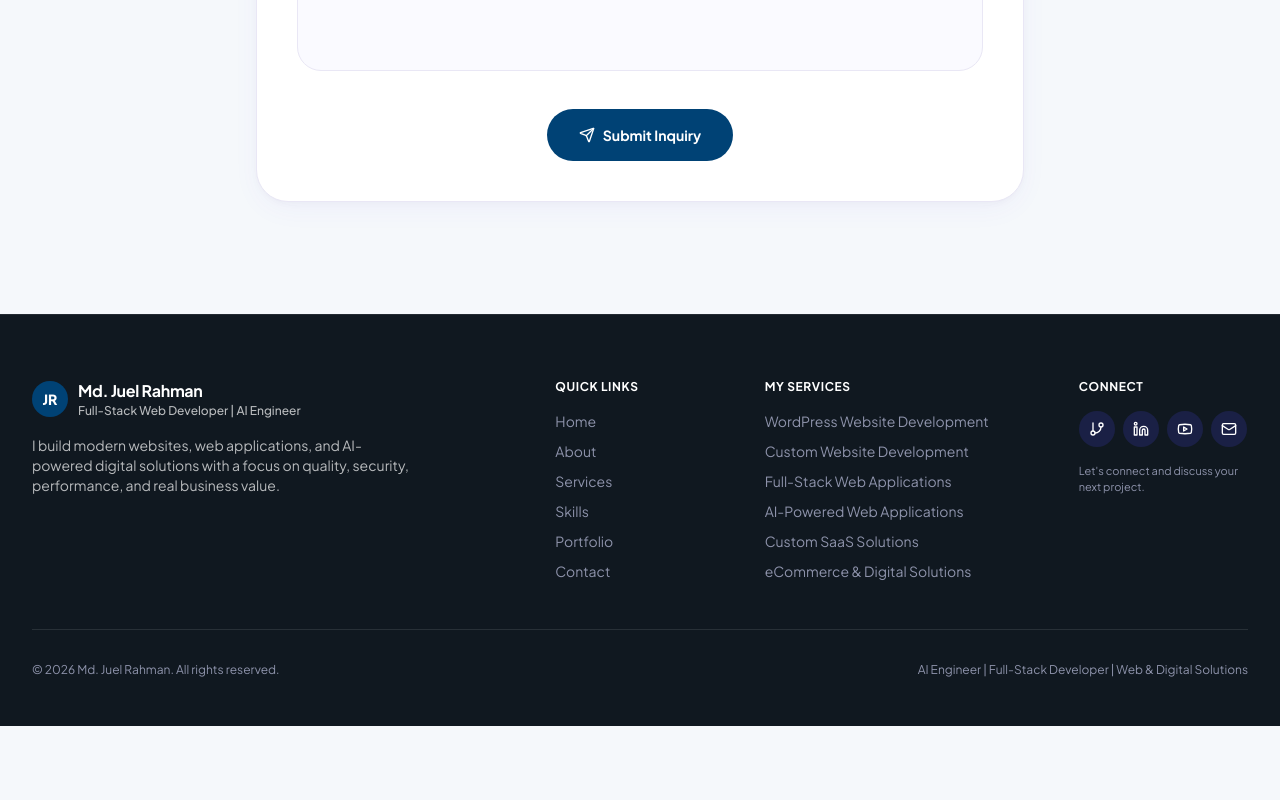
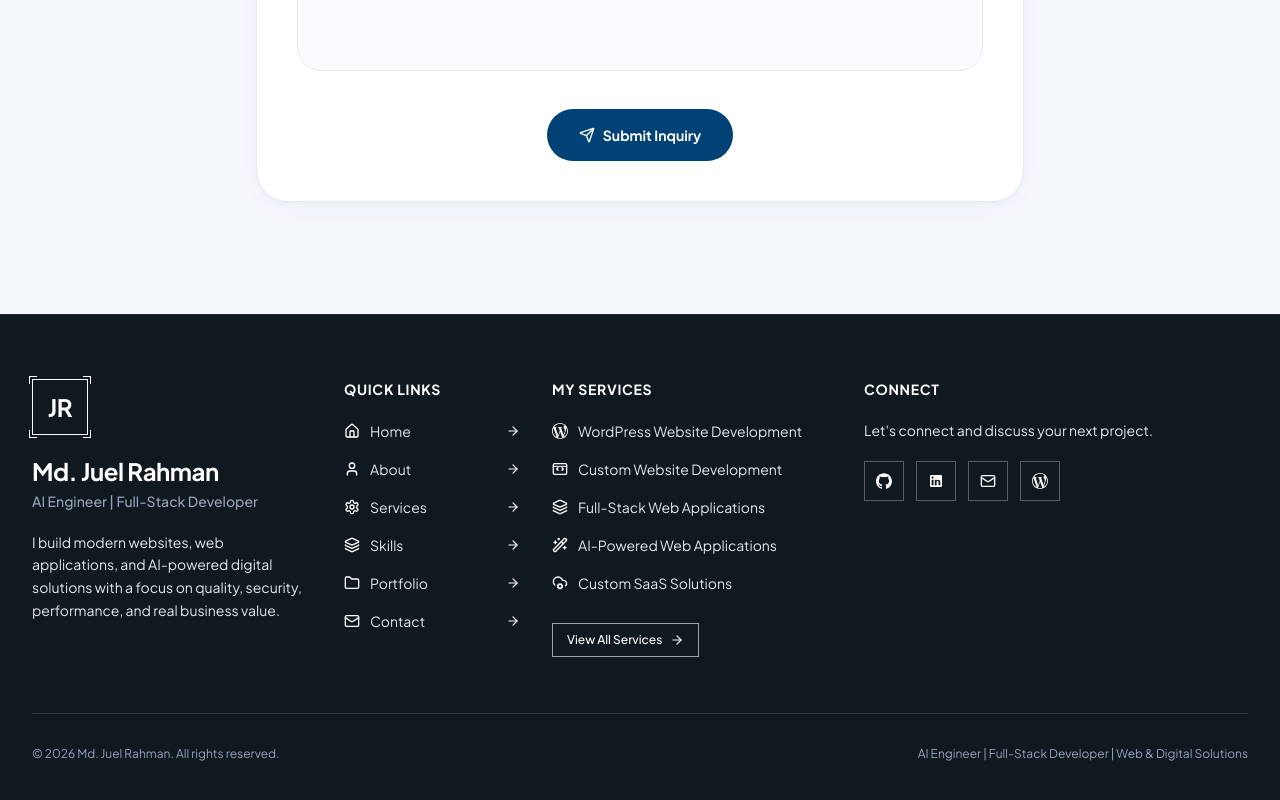
Before and after one commit to juelrahmanbd/juelrahman-personal-portfolio, a Next.js app: page / in a window 1280 px wide. Shown: the part 8392-9192 px from the top of the page. Before the commit the page ends 9118 px from the top, so only its background shows below. Built offline with nearby package versions, Linux system fonts and the light colour scheme.

Commit message:
feat(footer): implement Executive Tech Authority Footer matching reference a1cc7710.jpeg

```diff
--- a/src/components/layout/Footer.tsx
+++ b/src/components/layout/Footer.tsx
@@ -1,139 +1,260 @@
 "use client";
 
 import React from "react";
-import { siteConfig, navLinks } from "@/data/portfolioData";
-import { GitBranch, Linkedin, Youtube, Mail } from "lucide-react";
+import { siteConfig } from "@/data/portfolioData";
+import {
+  Home,
+  User,
+  Settings,
+  Layers,
+  Folder,
+  Mail,
+  ArrowRight,
+  Wand2,
+  CloudCog,
+} from "lucide-react";
+
+// Official WordPress SVG in pure white
+function WordPressIcon({ className = "w-4 h-4" }: { className?: string }) {
+  return (
+    <svg
+      viewBox="0 0 24 24"
+      className={className}
+      fill="currentColor"
+      aria-hidden="true"
+    >
+      <path d="M21.469 6.825c.84 1.537 1.318 3.3 1.318 5.175 0 3.979-2.156 7.456-5.363 9.325l3.295-9.527c.615-1.54.82-2.771.82-3.864 0-.405-.026-.78-.07-1.11m-7.981.105c.647-.03 1.232-.105 1.232-.105.582-.075.514-.93-.067-.899 0 0-1.755.135-2.88.135-1.064 0-2.85-.15-2.85-.15-.585-.03-.661.855-.075.885 0 0 .54.061 1.125.09l1.68 4.605-2.37 7.08L5.354 6.9c.649-.03 1.234-.1 1.234-.1.585-.075.516-.93-.065-.896 0 0-1.746.138-2.874.138-.2 0-.438-.008-.69-.015C4.911 3.15 8.235 1.215 12 1.215c2.809 0 5.365 1.072 7.286 2.833-.046-.003-.091-.009-.141-.009-1.06 0-1.812.923-1.812 1.914 0 .89.513 1.643 1.06 2.531.411.72.89 1.643.89 2.977 0 .915-.354 1.994-.821 3.479l-1.075 3.585-3.9-11.61.001.014zM12 22.784c-1.059 0-2.081-.153-3.048-.437l3.237-9.406 3.315 9.087c.024.053.05.101.078.149-1.12.393-2.325.609-3.582.609M1.211 12c0-1.564.336-3.05.935-4.39L7.29 21.709C3.694 19.96 1.212 16.271 1.211 12M12 0C5.385 0 0 5.385 0 12s5.385 12 12 12 12-5.385 12-12S18.615 0 12 0" />
+    </svg>
+  );
+}
+
+// Official GitHub SVG in pure white
+function GitHubIcon({ className = "w-4 h-4" }: { className?: string }) {
+  return (
+    <svg
+      viewBox="0 0 24 24"
+      className={className}
+      fill="currentColor"
+      aria-hidden="true"
+    >
+      <path d="M12 .297c-6.63 0-12 5.373-12 12 0 5.303 3.438 9.8 8.205 11.385.6.113.82-.258.82-.577 0-.285-.01-1.04-.015-2.04-3.338.724-4.042-1.61-4.042-1.61C4.422 18.07 3.633 17.7 3.633 17.7c-1.087-.744.084-.729.084-.729 1.205.084 1.838 1.236 1.838 1.236 1.07 1.835 2.809 1.305 3.495.998.108-.776.417-1.305.76-1.605-2.665-.3-5.466-1.332-5.466-5.93 0-1.31.465-2.38 1.235-3.22-.135-.303-.54-1.523.105-3.176 0 0 1.005-.322 3.3 1.23.96-.267 1.98-.399 3-.405 1.02.006 2.04.138 3 .405 2.28-1.552 3.285-1.23 3.285-1.23.645 1.653.24 2.873.12 3.176.765.84 1.23 1.91 1.23 3.22 0 4.61-2.805 5.625-5.475 5.92.42.36.81 1.096.81 2.22 0 1.606-.015 2.896-.015 3.286 0 .315.21.69.825.57C20.565 22.092 24 17.592 24 12.297c0-6.627-5.373-12-12-12" />
+    </svg>
+  );
+}
+
+// Official LinkedIn SVG in pure white
+function LinkedInIcon({ className = "w-4 h-4" }: { className?: string }) {
+  return (
+    <svg
+      viewBox="0 0 24 24"
+      className={className}
+      fill="currentColor"
+      aria-hidden="true"
+    >
+      <path d="M19 3a2 2 0 0 1 2 2v14a2 2 0 0 1-2 2H5a2 2 0 0 1-2-2V5a2 2 0 0 1 2-2h14m-.5 15.5v-5.3a3.26 3.26 0 0 0-3.26-3.26c-.85 0-1.84.52-2.28 1.3v-1.11h-2.79v8.37h2.79v-4.93c0-.77.62-1.4 1.39-1.4a1.4 1.4 0 0 1 1.4 1.4v4.93h2.75M6.88 8.56a1.68 1.68 0 0 0 1.68-1.68c0-.93-.75-1.69-1.68-1.69a1.69 1.69 0 0 0-1.69 1.69c0 .93.76 1.68 1.69 1.68m1.39 9.94v-8.37H5.5v8.37h2.77z" />
+    </svg>
+  );
+}
+
+// Code in browser window icon matching reference
+function CodeWindowIcon({ className = "w-4 h-4" }: { className?: string }) {
+  return (
+    <svg
+      viewBox="0 0 24 24"
+      className={className}
+      fill="none"
+      stroke="currentColor"
+      strokeWidth="2"
+      strokeLinecap="round"
+      strokeLinejoin="round"
+      aria-hidden="true"
+    >
+      <rect width="20" height="16" x="2" y="4" rx="2" />
+      <path d="m9 10-2 2 2 2" />
+      <path d="m15 10 2 2-2 2" />
+      <line x1="2" x2="22" y1="8" y2="8" strokeWidth="1.5" />
+    </svg>
+  );
+}
 
 export default function Footer() {
   const currentYear = new Date().getFullYear();
 
-  const footerServices = [
-    { name: "WordPress Website Development", href: "#services" },
-    { name: "Custom Website Development", href: "#services" },
-    { name: "Full-Stack Web Applications", href: "#services" },
-    { name: "AI-Powered Web Applications", href: "#services" },
-    { name: "Custom SaaS Solutions", href: "#services" },
-    { name: "eCommerce & Digital Solutions", href: "#services" },
+  const quickLinks = [
+    { name: "Home", href: "#home", icon: Home },
+    { name: "About", href: "#about", icon: User },
+    { name: "Services", href: "#services", icon: Settings },
+    { name: "Skills", href: "#skills", icon: Layers },
+    { name: "Portfolio", href: "#portfolio", icon: Folder },
+    { name: "Contact", href: "#contact", icon: Mail },
+  ];
+
+  const serviceItems = [
+    { name: "WordPress Website Development", href: "#services", icon: WordPressIcon },
+    { name: "Custom Website Development", href: "#services", icon: CodeWindowIcon },
+    { name: "Full-Stack Web Applications", href: "#services", icon: Layers },
+    { name: "AI-Powered Web Applications", href: "#services", icon: Wand2 },
+    { name: "Custom SaaS Solutions", href: "#services", icon: CloudCog },
+  ];
+
+  const socialChannels = [
+    {
+      name: "GitHub",
+      href: siteConfig.contact.github,
+      icon: GitHubIcon,
+      external: true,
+    },
+    {
+      name: "LinkedIn",
+      href: siteConfig.contact.linkedin,
+      icon: LinkedInIcon,
+      external: true,
+    },
+    {
+      name: "Email",
+      href: `mailto:${siteConfig.contact.email}`,
+      icon: Mail,
+      external: false,
+    },
+    {
+      name: "WordPress",
+      href: "https://profiles.wordpress.org/",
+      icon: WordPressIcon,
+      external: true,
+    },
   ];
 
   return (
-    <footer className="bg-[#101820] text-white pt-16 pb-12 border-t border-[rgba(255,255,255,0.08)] relative">
+    <footer className="bg-[#101820] text-white pt-16 pb-12 border-t border-white/[0.08] relative">
       <div className="max-w-7xl mx-auto px-4 sm:px-6 lg:px-8">
-        <div className="grid grid-cols-1 md:grid-cols-2 lg:grid-cols-12 gap-10 pb-12 border-b border-[rgba(255,255,255,0.1)]">
-          {/* Brand Info (Cols 1-5) */}
-          <div className="lg:col-span-5 space-y-4">
-            <div className="flex items-center gap-2.5">
-              <div className="w-9 h-9 rounded-xl bg-[#004275] flex items-center justify-center text-white font-extrabold text-sm shadow-xs">
-                {siteConfig.initials}
-              </div>
-              <div>
-                <div className="font-bold text-white text-base tracking-tight">
-                  {siteConfig.name}
-                </div>
-                <div className="text-xs text-white/70 font-medium">
-                  {siteConfig.role}
-                </div>
-              </div>
+        {/* Main 4-Column Grid */}
+        <div className="grid grid-cols-1 md:grid-cols-2 lg:grid-cols-12 gap-10 lg:gap-8 pb-14">
+          {/* Column 1 — Brand Identity & Summary (lg:col-span-3) */}
+          <div className="lg:col-span-3 space-y-4">
+            {/* Architectural "JR" Brand Mark with Corner Brackets */}
+            <figure className="relative w-14 h-14 flex items-center justify-center border border-white">
+              <span className="absolute -top-1 -left-1 w-2 h-2 border-t border-l border-white" />
+              <span className="absolute -top-1 -right-1 w-2 h-2 border-t border-r border-white" />
+              <span className="absolute -bottom-1 -left-1 w-2 h-2 border-b border-l border-white" />
+              <span className="absolute -bottom-1 -right-1 w-2 h-2 border-b border-r border-white" />
+              <span className="text-white font-bold text-2xl tracking-tight select-none font-sans">
+                JR
+              </span>
+            </figure>
+
+            <div className="pt-1">
+              <h2 className="text-2xl font-bold text-white tracking-tight">
+                {siteConfig.name}
+              </h2>
+              <p className="text-sm font-medium text-slate-400 mt-1">
+                AI Engineer | Full-Stack Developer
+              </p>
             </div>
 
-            <p className="text-xs sm:text-sm text-white/70 max-w-sm leading-relaxed">
-              I build modern websites, web applications, and AI-powered digital solutions with a focus on quality, security, performance, and real business value.
+            <p className="text-sm text-[#E2E8F0] leading-relaxed max-w-sm pt-1">
+              I build modern websites, web applications, and AI-powered digital
+              solutions with a focus on quality, security, performance, and real
+              business value.
             </p>
           </div>
 
-          {/* Quick Links (Cols 6-7) */}
+          {/* Column 2 — Quick Links (lg:col-span-2) */}
           <div className="lg:col-span-2">
-            <h4 className="text-xs font-bold uppercase tracking-wider text-white mb-4">
+            <h3 className="text-sm font-bold uppercase tracking-wider text-white mb-5">
               Quick Links
-            </h4>
-            <ul className="space-y-2.5 text-xs sm:text-sm text-[#8E93AB]">
-              {navLinks.map((link) => (
-                <li key={link.name}>
-                  <a
-                    href={link.href}
-                    className="hover:text-white hover:underline transition-colors"
-                  >
-                    {link.name}
-                  </a>
-                </li>
-              ))}
-            </ul>
+            </h3>
+            <nav aria-label="Quick Links">
+              <ul className="space-y-3.5 text-sm">
+                {quickLinks.map((item) => {
+                  const Icon = item.icon;
+                  return (
+                    <li key={item.name}>
+                      <a
+                        href={item.href}
+                        className="group flex items-center justify-between text-[#E2E8F0] hover:text-white transition-colors py-0.5"
+                      >
+                        <span className="flex items-center gap-2.5">
+                          <Icon className="w-4 h-4 text-white shrink-0" />
+                          <span>{item.name}</span>
+                        </span>
+                        <ArrowRight className="w-3.5 h-3.5 text-white shrink-0 group-hover:translate-x-1 transition-transform" />
+                      </a>
+                    </li>
+                  );
+                })}
+              </ul>
+            </nav>
           </div>
 
-          {/* My Services (Cols 8-10) */}
+          {/* Column 3 — My Services (lg:col-span-3) */}
           <div className="lg:col-span-3">
-            <h4 className="text-xs font-bold uppercase tracking-wider text-white mb-4">
+            <h3 className="text-sm font-bold uppercase tracking-wider text-white mb-5">
               My Services
-            </h4>
-            <ul className="space-y-2.5 text-xs sm:text-sm text-[#8E93AB]">
-              {footerServices.map((service, idx) => (
-                <li key={idx}>
-                  <a
-                    href={service.href}
-                    className="hover:text-white hover:underline transition-colors"
-                  >
-                    {service.name}
-                  </a>
-                </li>
-              ))}
+            </h3>
+            <ul className="space-y-3.5 text-sm">
+              {serviceItems.map((item, idx) => {
+                const Icon = item.icon;
+                return (
+                  <li key={idx}>
+                    <a
+                      href={item.href}
+                      className="group flex items-center gap-2.5 text-[#E2E8F0] hover:text-white transition-colors py-0.5"
+                    >
+                      <Icon className="w-4 h-4 text-white shrink-0" />
+                      <span>{item.name}</span>
+                    </a>
+                  </li>
+                );
+              })}
             </ul>
+
+            <div className="mt-6 pt-1">
+              <a
+                href="#services"
+                className="inline-flex items-center gap-2 px-3.5 py-2 border border-white/60 hover:border-white text-xs font-medium text-white transition-colors"
+              >
+                <span>View All Services</span>
+                <ArrowRight className="w-3.5 h-3.5 text-white" />
+              </a>
+            </div>
           </div>
 
-          {/* Connect (Cols 11-12) */}
-          <div className="lg:col-span-2">
-            <h4 className="text-xs font-bold uppercase tracking-wider text-white mb-4">
+          {/* Column 4 — Connect (lg:col-span-4) */}
+          <div className="lg:col-span-4">
+            <h3 className="text-sm font-bold uppercase tracking-wider text-white mb-5">
               Connect
-            </h4>
-            <div className="flex items-center gap-2 mb-4">
-              <a
-                href={siteConfig.contact.github}
-                target="_blank"
-                rel="noopener noreferrer"
-                className="w-9 h-9 rounded-xl bg-[#1A2045] hover:bg-[#6847E8] text-white flex items-center justify-center transition-colors shadow-xs"
-                aria-label="GitHub Profile"
-              >
-                <GitBranch className="w-4 h-4" />
-              </a>
-              <a
-                href={siteConfig.contact.linkedin}
-                target="_blank"
-                rel="noopener noreferrer"
-                className="w-9 h-9 rounded-xl bg-[#1A2045] hover:bg-[#6847E8] text-white flex items-center justify-center transition-colors shadow-xs"
-                aria-label="LinkedIn Profile"
-              >
-                <Linkedin className="w-4 h-4" />
-              </a>
-              <a
-                href={siteConfig.contact.youtube}
-                target="_blank"
-                rel="noopener noreferrer"
-                className="w-9 h-9 rounded-xl bg-[#1A2045] hover:bg-[#6847E8] text-white flex items-center justify-center transition-colors shadow-xs"
-                aria-label="YouTube Channel"
-              >
-                <Youtube className="w-4 h-4" />
-              </a>
-              <a
-                href={`mailto:${siteConfig.contact.email}`}
-                className="w-9 h-9 rounded-xl bg-[#1A2045] hover:bg-[#6847E8] text-white flex items-center justify-center transition-colors shadow-xs"
-                aria-label="Email Contact"
-              >
-                <Mail className="w-4 h-4" />
-              </a>
-            </div>
-            <p className="text-[11px] text-[#8E93AB]">
+            </h3>
+            <p className="text-sm text-[#E2E8F0] mb-5 leading-relaxed">
               Let&apos;s connect and discuss your next project.
             </p>
+            <div className="flex items-center gap-3">
+              {socialChannels.map((social) => {
+                const Icon = social.icon;
+                return (
+                  <a
+                    key={social.name}
+                    href={social.href}
+                    target={social.external ? "_blank" : undefined}
+                    rel={social.external ? "noopener noreferrer" : undefined}
+                    className="w-10 h-10 border border-white/30 hover:border-white flex items-center justify-center text-white transition-colors"
+                    aria-label={social.name}
+                  >
+                    <Icon className="w-4 h-4 text-white" />
+                  </a>
+                );
+              })}
+            </div>
           </div>
         </div>
 
-        {/* Bottom Bar */}
-        <div className="pt-8 flex flex-col sm:flex-row items-center justify-between gap-4 text-xs text-[#8E93AB]">
-          <div>
+        {/* Bottom Legal & Metadata Bar */}
+        <div className="pt-8 border-t border-white/[0.12] flex flex-col sm:flex-row items-center justify-between gap-4 text-xs text-[#94A3B8]">
+          <small className="text-xs text-[#94A3B8]">
             &copy; {currentYear} {siteConfig.name}. All rights reserved.
-          </div>
-          <div>
+          </small>
+          <small className="text-xs text-[#94A3B8]">
             AI Engineer | Full-Stack Developer | Web &amp; Digital Solutions
-          </div>
+          </small>
         </div>
       </div>
     </footer>
```
